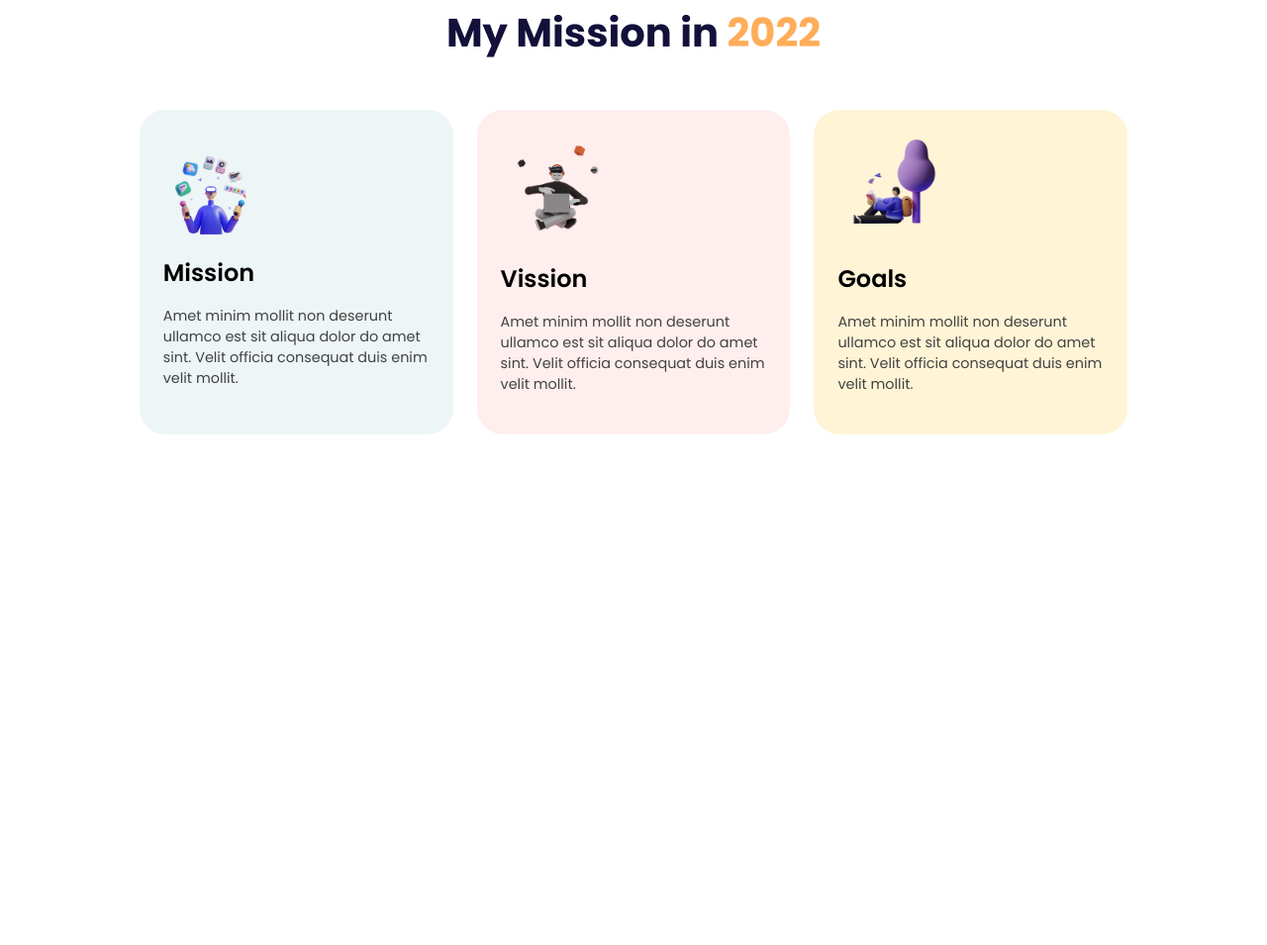
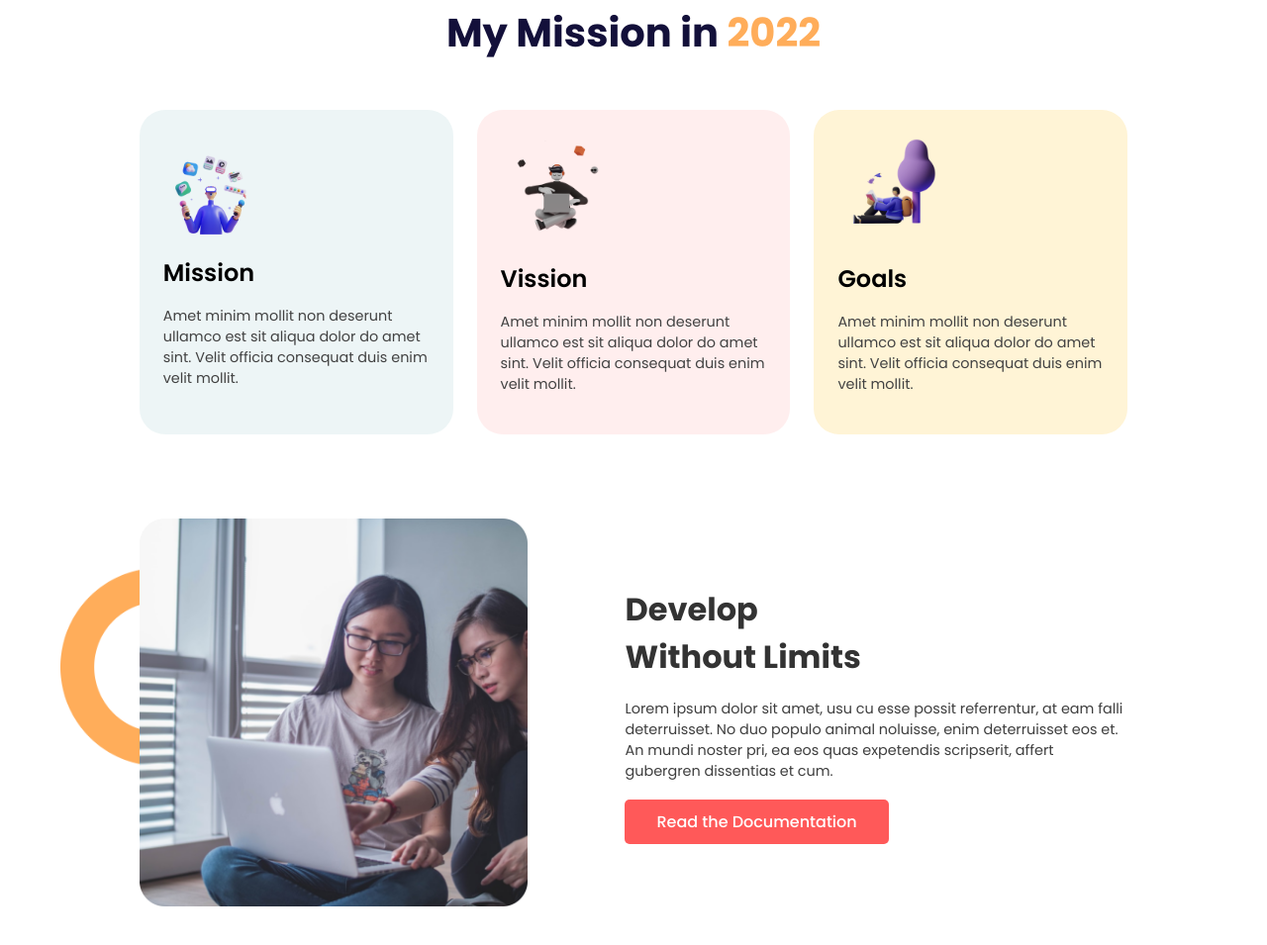
Before and after one commit to abdullahjim29/mission-2022-practice, a plain HTML site: page index.html in a window 1280 px wide. Shown: the part 595-1550 px from the top of the page at 99% size. Before the commit the page ends 1119 px from the top, so only its background shows below. Drawn offline with Linux system fonts and the light colour scheme.

Commit message:
develop section done

```diff
--- a/index.html
+++ b/index.html
@@ -23,6 +23,7 @@
     </header>
 
     <main>
+        <!-- my mission 2022 section start -->
         <section class="my-mission-container">
             <h1 class="my-mission-title">My Mission in <span class="special-color">2022</span></h1>
             <div class="my-mission-card-container">
@@ -43,6 +44,23 @@
                 </div>
             </div>
         </section>
+        <!-- my mission 2022 section end -->
+
+        <!-- develop section start -->
+        <section class="develop-section display-flex">
+            <div class="develop-image">
+                <img src="assets/images/pictures/coding.png" alt="">
+                <img class="shape-1" src="assets/images/shapes/shape-1.png" alt="">
+            </div>
+            <div class="develop-content">
+                <h2 class="develop-title">Develop <br>Without Limits</h2>
+                <p class="develop-description">
+                    Lorem ipsum dolor sit amet, usu cu esse possit referrentur, at eam falli deterruisset. No duo populo animal noluisse, enim deterruisset eos et. An mundi noster pri, ea eos quas expetendis scripserit, affert gubergren dissentias et cum.
+                </p>
+                <button class="btn-primary roboto-font">Read the  Documentation</button>
+            </div>
+        </section>
+        <!-- develop section end -->
     </main>
 
     <footer>
--- a/styles/style.css
+++ b/styles/style.css
@@ -30,11 +30,13 @@
 .hero-content p,
 .btn-primary,
 .my-mission-title,
-.my-mission-card h5,p
+.my-mission-card h5,
+p,
+.develop-title,
+.develop-description
 {
   font-family: "Poppins", sans-serif;
 }
-
 .special-color {
   color: #ffad5a;
 }
@@ -53,11 +55,11 @@
   display: flex;
 }
 
-.dark-1{
+.dark-1 {
   color: rgb(66, 66, 66);
 }
 
-.dark-2{
+.dark-2 {
   color: rgb(62, 62, 62);
 }
 
@@ -156,7 +158,43 @@
   width: 40%;
 }
 
-/* responsive for small and medium devices for hero section */
+/* develop section related styles */
+
+.develop-section {
+  width: 78%;
+  max-width: 1128px;
+  margin: 85px auto;
+  align-items: center;
+  position: relative;
+}
+
+.develop-image > img {
+  width: 80%;
+  position: relative;
+  z-index: 1;
+}
+.develop-image .shape-1 {
+  width: 20%;
+  position: absolute;
+  left: -80px;
+  top: 50px;
+  z-index: 0;
+}
+
+.develop-title {
+  color: rgb(51, 51, 51);
+  font-size: 2rem;
+  font-weight: 700;
+}
+
+.develop-description {
+  color: rgb(62, 62, 62);
+  font-size: 0.9rem;
+  font-weight: 400;
+  margin: 18px 0;
+}
+
+/* responsive specifically for hero section */
 @media screen and (min-width: 0px) and (max-width: 890px) {
   .hero-section {
     flex-direction: column-reverse;
@@ -191,18 +229,16 @@
   }
 }
 
-
 /* responsive for small devices */
 @media screen and (max-width: 576px) {
-  .my-mission-card-container{
-    grid-template-columns: repeat(1,1fr);
+  .my-mission-card-container {
+    grid-template-columns: repeat(1, 1fr);
   }
-
 }
 
 /* responsive for medium devices */
 @media screen and (min-width: 576px) and (max-width: 992px) {
-  .my-mission-card-container{
-    grid-template-columns: repeat(2,1fr);
+  .my-mission-card-container {
+    grid-template-columns: repeat(2, 1fr);
   }
 }
```
